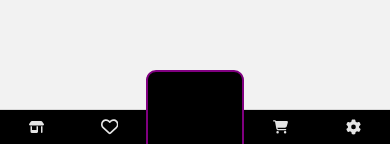
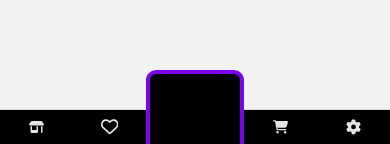
Before and after one commit to Wils0nLin/FRD-Project, a React Native app in the folder GameInfoPlatform/: screen / in a window 390 px wide. Shown: the part 686-830 px from the top of the page. Built offline with nearby package versions, Linux system fonts and the light colour scheme; what @ui-kitten/components would draw is missing.

Commit message:
10/6 fix consumer cart bug

```diff
--- a/GameInfoPlatform/src/assets/styleSheets/BottomBarStyleSheet.tsx
+++ b/GameInfoPlatform/src/assets/styleSheets/BottomBarStyleSheet.tsx
@@ -21,15 +21,16 @@ export const bottomBarStyles = StyleSheet.create({
   container: {
     width: '25%',
     height: '100%',
-    padding: 40,
+    padding: 38,
+    paddingBottom: 38,
     backgroundColor: 'black',
     alignItems: 'center',
     position: 'relative',
     top: -40,
-    borderWidth: 2,
-    borderColor: 'purple',
+    borderWidth: 4,
+    borderColor: '#7a04eb',
     borderRadius: 10,
-    paddingVertical: 45,
+    paddingVertical: 40,
     // borderWidth: 5,
     // borderLeftWidth: 5,
     // borderRightWidth: 5,
--- a/GameInfoPlatform/src/componets/navigation/tab/consumer/ConsumerBottomTabBar.tsx
+++ b/GameInfoPlatform/src/componets/navigation/tab/consumer/ConsumerBottomTabBar.tsx
@@ -37,7 +37,7 @@ const PopUPButton = () => {
         width="60"
         height="60"
         fill="#E4E4E4"
-        style={{top: -30}}
+        style={{top: -32}}
       />
     </View>
   );
@@ -147,7 +147,7 @@ const BottomTabBar = () => {
         component={ConsumerAppScreen}
         options={focused => ({
           tabBarLabelStyle: {
-            color: 'white',
+            color: '#E4E4E4',
           },
           tabBarIcon: ({focused}) => {
             return <AppScreenSVG width="60%" height="60%" fill="#E4E4E4" />;
@@ -159,7 +159,7 @@ const BottomTabBar = () => {
         component={ProductListScreen}
         options={focused => ({
           tabBarLabelStyle: {
-            color: 'white',
+            color: '#E4E4E4',
           },
           tabBarIcon: ({focused}) => {
             return <ConsumerHeart width="70%" height="70%" fill="#E4E4E4" />;
@@ -181,7 +181,7 @@ const BottomTabBar = () => {
         component={ConsumerCartScreen}
         options={focused => ({
           tabBarLabelStyle: {
-            color: 'white',
+            color: '#E4E4E4',
           },
           tabBarIcon: ({focused}) => {
             return <ConsumerCartSVG width="60%" height="60%" fill="#E4E4E4" />;
@@ -193,7 +193,7 @@ const BottomTabBar = () => {
         component={AccScreen}
         options={focused => ({
           tabBarLabelStyle: {
-            color: 'white',
+            color: '#E4E4E4',
           },
           tabBarIcon: ({focused}) => {
             return <AccScreenSVG width="60%" height="60%" fill="#E4E4E4" />;
--- a/GameInfoPlatform/src/componets/navigation/tab/consumer/ConsumerCartScreen.tsx
+++ b/GameInfoPlatform/src/componets/navigation/tab/consumer/ConsumerCartScreen.tsx
@@ -2,7 +2,7 @@ import React from 'react';
 import {Button, Image, Text, View} from 'react-native';
 
 const ConsumerCartScreen = (navigation: any) => {
-  return <View>consumer cart</View>;
+  return <Text> consumer cart</Text>;
 };
 
 export default ConsumerCartScreen;
```
